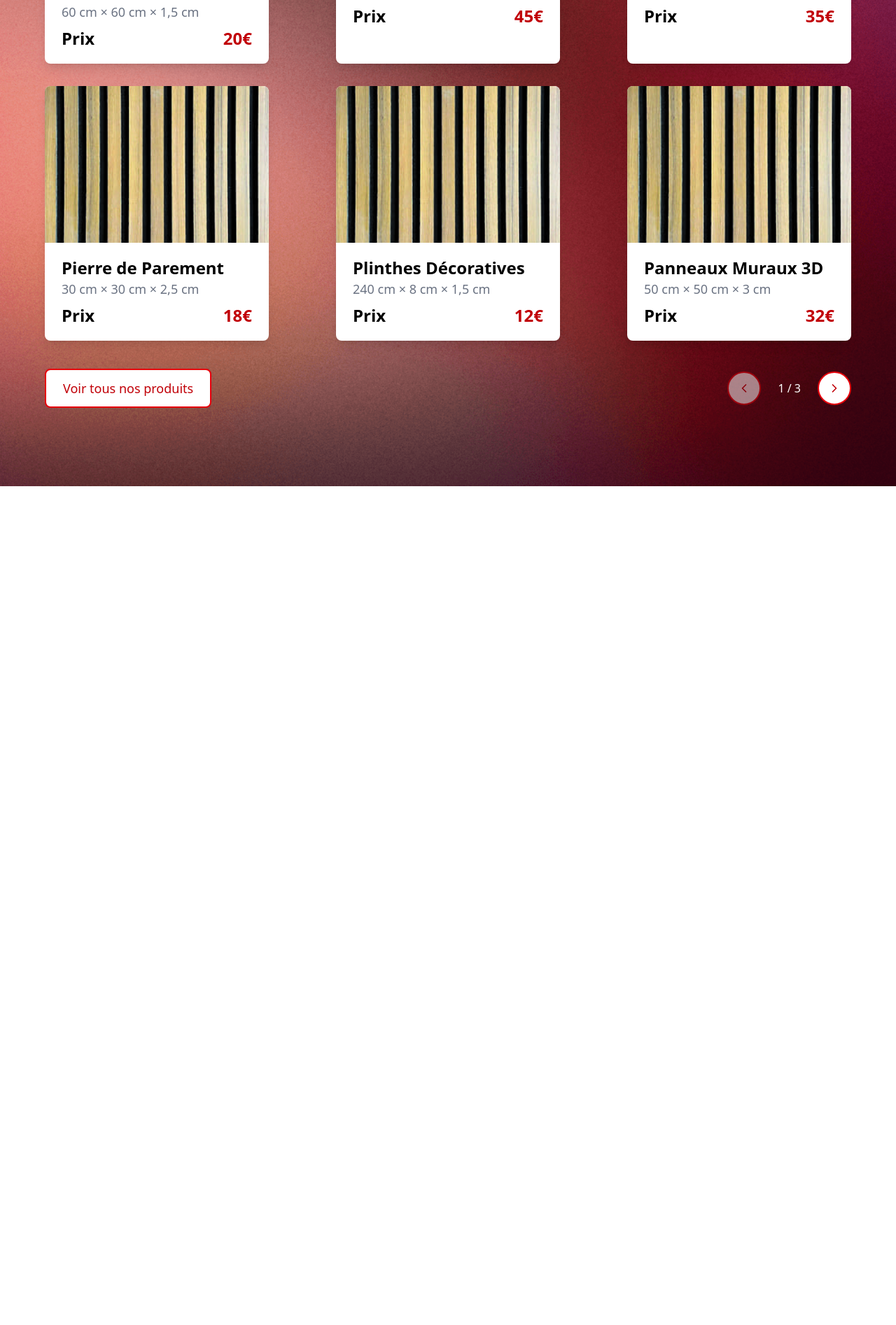
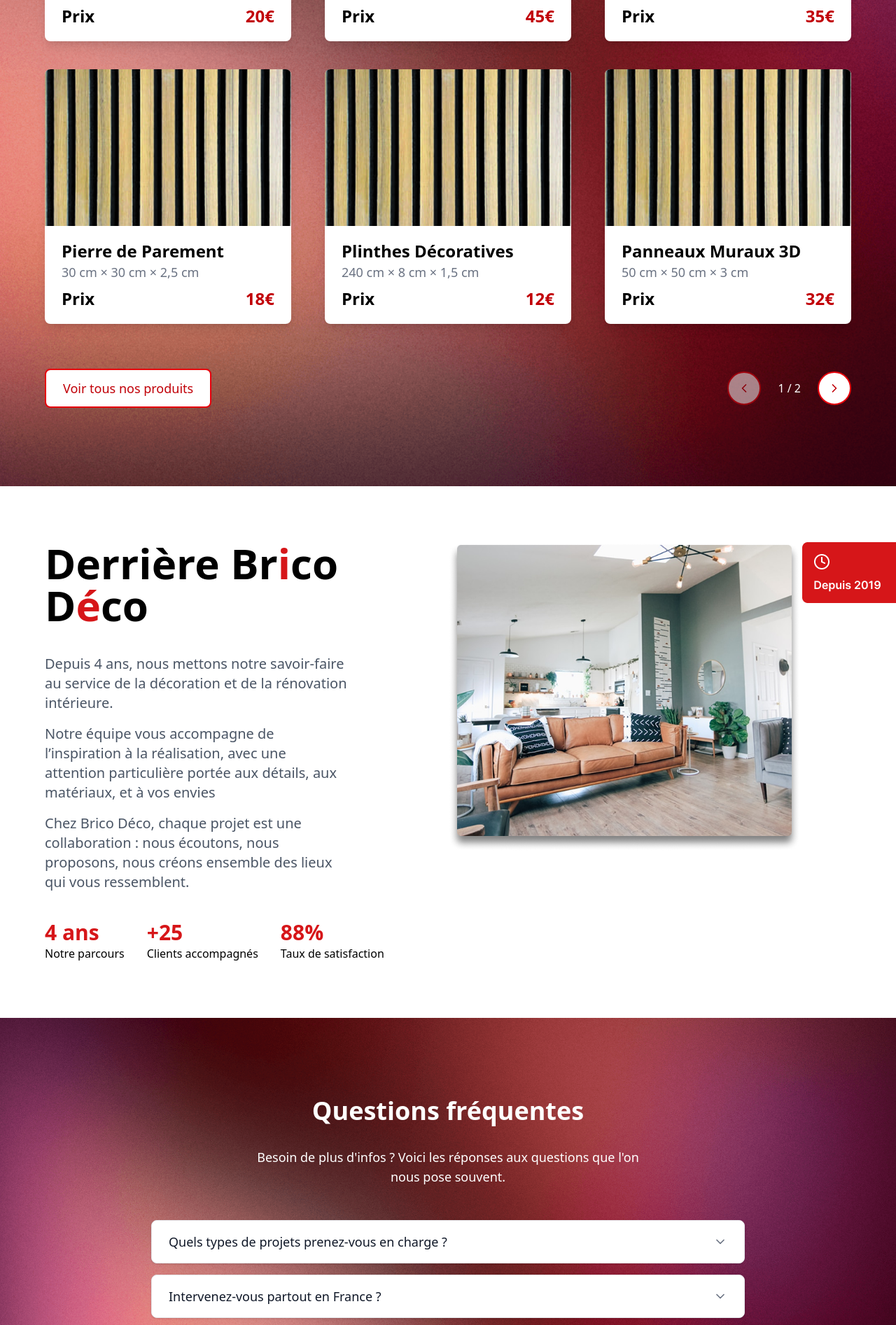
Before and after one commit to younesbennaceur/Brico-D-co, a React (Vite) app: page / in a window 1280 px wide. Shown: the part 2326-4220 px from the top of the page at 70% size. Before the commit the page ends 3021 px from the top, so only its background shows below. Built offline with nearby package versions, Linux system fonts and the light colour scheme.

Commit message:
Questions fréquentes

```diff
--- a/src/components/AboutUs.jsx
+++ b/src/components/AboutUs.jsx
@@ -1,7 +1,64 @@
-import React from 'react'
+import React from "react";
+import { NavLink } from "react-router-dom";
+import Hero from "../assets/hero.png";
+import About from "../assets/aboutus.png"; // Assurez-vous d'avoir une image pour la section "À propos"
+import since from "../assets/2019.png"; // Image pour "Depuis 4 ans"
 
 export default function AboutUs() {
   return (
-    <div>AboutUs</div>
-  )
+    <div>
+      <div className="mx-4 sm:mx-[5%] py-20 flex flex-row   ">
+        <div className="w-1/2 flex flex-col gap-10 justify-center">
+          <h1 className="text-6xl  font-bold">
+            Derrière Br<span className="text-[var(--primary-color)]">i</span>co
+            D<span className="text-[var(--primary-color)]">é</span>co
+          </h1>
+
+          <div className="text-xl text-gray-600 w-3/4 flex flex-col gap-4">
+            <p>
+               Depuis 4 ans, nous mettons notre savoir-faire au service de la
+            décoration et de la rénovation intérieure.
+            </p>
+            <p>
+               Notre équipe vous accompagne de l’inspiration à la réalisation, avec
+            une attention particulière portée aux détails, aux matériaux, et à
+            vos envies
+            </p>
+            <p>
+               Chez Brico Déco, chaque projet est une collaboration : nous
+            écoutons, nous proposons, nous créons ensemble des lieux qui vous
+            ressemblent.
+            </p>
+
+          </div>
+
+          <div className="flex flex-col sm:flex-row gap-8  text-center sm:text-left">
+            <div>
+              <h1 className="text-3xl font-bold text-[var(--primary-color)]">
+                4 ans
+              </h1>
+              <p>Notre parcours</p>
+            </div>
+            <div>
+              <h1 className="text-3xl font-bold text-[var(--primary-color)]">
+                +25
+              </h1>
+              <p>Clients accompagnés</p>
+            </div>
+            <div>
+              <h1 className="text-3xl font-bold text-[var(--primary-color)]">
+                88%
+              </h1>
+              <p>Taux de satisfaction</p>
+            </div>
+          </div>
+        </div>
+
+        <div className="w-1/2 relative ">
+        <img className="w-7/8" src={About} alt="" />
+        <img className=" absolute top-0 -right-19" src={since} alt="" />
+        </div>
+      </div>
+    </div>
+  );
 }
--- a/src/components/FAQ.jsx
+++ b/src/components/FAQ.jsx
@@ -1,7 +1,88 @@
+import { useState } from 'react';
+import { ChevronDown, Dice1 } from 'lucide-react';
+import BackgroundImage from '../assets/backgroundImage.png';
+
+export default function FAQComponent() {
+  const [openItems, setOpenItems] = useState({});
+
+  const faqItems = [
+    {
+      id: 'projects',
+      question: 'Quels types de projets prenez-vous en charge ?',
+      answer: 'Nous prenons en charge une large gamme de projets de rénovation : rénovation complète d\'appartements et maisons, réaménagement d\'espaces, travaux de plomberie, électricité, peinture, carrelage, parquet, cuisine, salle de bain, et bien plus encore. Chaque projet est étudié selon vos besoins spécifiques.'
+    },
+    {
+      id: 'france',
+      question: 'Intervenez-vous partout en France ?',
+      answer: 'Nous intervenons principalement en Île-de-France et dans les grandes métropoles françaises. Pour les projets d\'envergure, nous pouvons nous déplacer dans toute la France. N\'hésitez pas à nous contacter pour vérifier la faisabilité de votre projet selon votre localisation.'
+    },
+    {
+      id: 'devis',
+      question: 'Est-ce que vous proposez des devis ?',
+      answer: 'Oui, nous proposons des devis gratuits et détaillés. Après une première visite sur site, nous établissons un devis complet incluant les matériaux, la main-d\'œuvre et les délais. Le devis est valable 30 jours and nous nous engageons sur les prix annoncés.'
+    },
+    {
+      id: 'materiaux',
+      question: 'Puis-je choisir les matériaux moi-même ?',
+      answer: 'Absolument ! Vous pouvez soit choisir vos propres matériaux, soit bénéficier de nos conseils et de notre réseau de fournisseurs partenaires. Nous vous guidons dans le choix des matériaux selon votre budget, vos goûts et les contraintes techniques du projet.'
+    },
+    {
+      id: 'duree',
+      question: 'Combien de temps dure une rénovation ?',
+      answer: 'La durée dépend de l\'ampleur du projet. Une rénovation de salle de bain prend généralement 1-2 semaines, une cuisine 2-3 semaines, et une rénovation complète d\'appartement 1-3 mois. Nous établissons un planning précis dès le début et nous nous efforçons de respecter les délais convenus.'
+    }
+  ];
+
+  const toggleItem = (id) => {
+    setOpenItems(prev => ({
+      ...prev,
+      [id]: !prev[id]
+    }));
+  };
+
+  return (
+    <div className="bg-cover min-h-screen bg-center bg-no-repeat flex justify-center items-center"
+          style={{ backgroundImage: `url(${BackgroundImage})` }}>
+          <div className='mx-4 sm:mx-[5%] flex flex-col justify-center items-center  gap-6 py-20 text-center text-white'>
+              <h1 className='text-4xl font-bold mb-2'>Questions fréquentes</h1>
+          <div>
+            <p className='text-lg'>Besoin de plus d'infos ? Voici les réponses aux questions que l'on <br /> nous pose souvent.</p>
+          </div>
+          <div className="max-w-4xl mx-auto p-6 space-y-4">
+      {faqItems.map((item) => (
+        <div key={item.id} className="border border-gray-200 rounded-lg bg-white shadow-sm">
+          <button
+            onClick={() => toggleItem(item.id)}
+            className="w-full px-6 py-4 text-left flex items-center justify-between hover:bg-gray-50 transition-colors duration-200 focus:outline-none"
+          >
+            <span className="text-lg font-medium text-gray-900 pr-4">
+              {item.question}
+            </span>
+            <ChevronDown
+              className={`w-5 h-5 text-gray-500 transition-transform duration-200 flex-shrink-0 ${
+                openItems[item.id] ? 'rotate-180' : ''
+              }`}
+            />
+          </button>
+
+          <div
+            className={`overflow-hidden transition-all duration-200 ease-in-out ${
+              openItems[item.id] ? 'max-h-96 opacity-100' : 'max-h-0 opacity-0'
+            }`}
+          >
+            <div className="px-6 pb-4 text-gray-700 leading-relaxed text-left">
+              {item.answer}
+            </div>
+          </div>
+        </div>
+      ))}
+    </div>
+          </div>
 
 
-export default function FAQ() {
-  return (
-    <div>FAQ</div>
-  )
+
+    </div>
+
+
+  );
 }
--- a/src/components/Produits.jsx
+++ b/src/components/Produits.jsx
@@ -1,143 +1,47 @@
 import React, { useState } from 'react'
-import { ChevronLeft, ChevronRight } from 'lucide-react';
-import BackgroundImage from '../assets/backgroundImage.png'; // Ton image de fond
-import pic from '../assets/Produit.png'; // Image par défaut pour les produits
+import { ChevronLeft, ChevronRight } from 'lucide-react'
+import BackgroundImage from '../assets/backgroundImage.png'
+import pic from '../assets/Produit.png'
 
 export default function Produits() {
-  const [activeFilter, setActiveFilter] = useState('Tous');
-  const [currentPage, setCurrentPage] = useState(1);
-  const itemsPerPage = 6; // Nombre de produits par page
+  const [activeFilter, setActiveFilter] = useState('Tous')
+  const [currentPage, setCurrentPage] = useState(1)
+  const itemsPerPage = 6
 
-  const filters = ['Tous', 'Murs', 'Sols', 'Bois', 'Pierre', 'Accessoires'];
+  const filters = ['Tous', 'Murs', 'Sols', 'Bois', 'Pierre', 'Accessoires']
   const Produit = [
-  {
-    titre: 'Carrés Acoustiques Asos',
-    description: '60 cm × 60 cm × 1,5 cm',
-    filter: 'Murs',
-    prix: '20€',
-    image: pic
-  },
-  {
-    titre: 'Parquet Chêne Massif',
-    description: '120 cm × 20 cm × 2 cm',
-    filter: 'Sols',
-    prix: '45€',
-    image: pic
-  },
-  {
-    titre: 'Lambris Bois Naturel',
-    description: '200 cm × 15 cm × 1,8 cm',
-    filter: 'Bois',
-    prix: '35€',
-    image: pic
-  },
-  {
-    titre: 'Pierre de Parement',
-    description: '30 cm × 30 cm × 2,5 cm',
-    filter: 'Pierre',
-    prix: '18€',
-    image: pic
-  },
-  {
-    titre: 'Plinthes Décoratives',
-    description: '240 cm × 8 cm × 1,5 cm',
-    filter: 'Accessoires',
-    prix: '12€',
-    image: pic
-  },
-  {
-    titre: 'Panneaux Muraux 3D',
-    description: '50 cm × 50 cm × 3 cm',
-    filter: 'Murs',
-    prix: '32€',
-    image: pic
-  },
-  {
-    titre: 'Carrelage Moderne',
-    description: '40 cm × 40 cm × 1 cm',
-    filter: 'Sols',
-    prix: '25€',
-    image: pic
-  },
-  {
-    titre: 'Poutre Décorative',
-    description: '300 cm × 20 cm × 15 cm',
-    filter: 'Bois',
-    prix: '85€',
-    image: pic
-  },
-  {
-    titre: 'Mosaïque Pierre',
-    description: '30 cm × 30 cm × 1 cm',
-    filter: 'Pierre',
-    prix: '28€',
-    image: pic
-  },
-   {
-    titre: 'Carrés Acoustiques Asos',
-    description: '60 cm × 60 cm × 1,5 cm',
-    filter: 'Murs',
-    prix: '20€',
-    image: pic
-  },
-   {
-    titre: 'Carrés Acoustiques Asos',
-    description: '60 cm × 60 cm × 1,5 cm',
-    filter: 'Murs',
-    prix: '20€',
-    image: pic
-  },
-   {
-    titre: 'Carrés Acoustiques Asos',
-    description: '60 cm × 60 cm × 1,5 cm',
-    filter: 'Murs',
-    prix: '20€',
-    image: pic
-  },
-   {
-    titre: 'Carrés Acoustiques Asos',
-    description: '60 cm × 60 cm × 1,5 cm',
-    filter: 'Murs',
-    prix: '20€',
-    image: pic
+    { titre: 'Carrés Acoustiques Asos', description: '60 cm × 60 cm × 1,5 cm', filter: 'Murs', prix: '20€', image: pic },
+    { titre: 'Parquet Chêne Massif', description: '120 cm × 20 cm × 2 cm', filter: 'Sols', prix: '45€', image: pic },
+    { titre: 'Lambris Bois Naturel', description: '200 cm × 15 cm × 1,8 cm', filter: 'Bois', prix: '35€', image: pic },
+    { titre: 'Pierre de Parement', description: '30 cm × 30 cm × 2,5 cm', filter: 'Pierre', prix: '18€', image: pic },
+    { titre: 'Plinthes Décoratives', description: '240 cm × 8 cm × 1,5 cm', filter: 'Accessoires', prix: '12€', image: pic },
+    { titre: 'Panneaux Muraux 3D', description: '50 cm × 50 cm × 3 cm', filter: 'Murs', prix: '32€', image: pic },
+    { titre: 'Carrelage Moderne', description: '40 cm × 40 cm × 1 cm', filter: 'Sols', prix: '25€', image: pic },
+    { titre: 'Poutre Décorative', description: '300 cm × 20 cm × 15 cm', filter: 'Bois', prix: '85€', image: pic },
+    { titre: 'Mosaïque Pierre', description: '30 cm × 30 cm × 1 cm', filter: 'Pierre', prix: '28€', image: pic },
+  ]
+
+  const produitsFiltres = activeFilter === 'Tous' ? Produit : Produit.filter(p => p.filter === activeFilter)
+  const totalPages = Math.ceil(produitsFiltres.length / itemsPerPage)
+  const startIndex = (currentPage - 1) * itemsPerPage
+  const produitsAffiches = produitsFiltres.slice(startIndex, startIndex + itemsPerPage)
+
+  const handlePageChange = (newPage) => {
+    if (newPage >= 1 && newPage <= totalPages) setCurrentPage(newPage)
   }
-];
 
+  const handleVoirTous = () => {
+    setCurrentPage(1)
+    setActiveFilter('Tous')
+  }
 
-  // Filtrage des produits
-  const produitsFiltres = activeFilter === 'Tous'
-    ? Produit
-    : Produit.filter(produit => produit.filter === activeFilter);
-
-  // Calcul de la pagination
-  const totalPages = Math.ceil(produitsFiltres.length / itemsPerPage);
-  const startIndex = (currentPage - 1) * itemsPerPage;
-  const produitsAffiches = produitsFiltres.slice(startIndex, startIndex + itemsPerPage);
-
-  // Fonction pour changer de page
-  const handlePageChange = (newPage) => {
-    if (newPage >= 1 && newPage <= totalPages) {
-      setCurrentPage(newPage);
+  const handleFilterChange = (filter) => {
+    setActiveFilter(filter)
+    setCurrentPage(1)
   }
-  };
-
-  // Fonction pour voir tous les produits (enlève la pagination)
-  const handleVoirTous = () => {
-    setCurrentPage(1);
-    setActiveFilter('Tous');
-  };
-
-  // Reset de la page quand on change de filtre
-  const handleFilterChange = (filter) => {
-    setActiveFilter(filter);
-    setCurrentPage(1);
-  };
 
   return (
-    <div
-      className="bg-cover min-h-screen bg-center bg-no-repeat flex items-center"
-           style={{ backgroundImage: `url(${BackgroundImage})` }}
-    >
+    <div className="bg-cover min-h-screen bg-center bg-no-repeat flex items-center" style={{ backgroundImage: `url(${BackgroundImage})` }}>
       <div className='mx-4 sm:mx-[5%] w-full'>
         <div className='flex flex-col gap-6 py-20 text-center text-white'>
           <h1 className='text-4xl font-bold mb-2'>Nos Produits</h1>
@@ -163,15 +67,26 @@
             ))}
           </div>
 
-          {/* Contenu filtré */}
-          <div className='mt-12'>
+          {/* Grille de produits */}
+          <div className='mt-12 grid grid-cols-1 sm:grid-cols-2 lg:grid-cols-3 gap-x-12 gap-y-10 justify-items-center'>
+            {produitsAffiches.map((produit, index) => (
+              <div
+                key={startIndex + index}
+                className="group relative bg-white rounded-lg flex flex-col shadow-lg hover:shadow-xl transition-shadow duration-300 max-w-sm w-full"
+              >
+               <div className="relative">
+  <img
+    className="rounded-t-lg w-full h-56 object-cover"
+    src={produit.image}
+    alt={produit.titre}
+  />
+  <button
+    className="absolute top-1/2 left-1/2 transform -translate-x-1/2 -translate-y-1/2 bg-red-600 text-white px-4 py-2 rounded-md text-sm font-medium opacity-0 group-hover:opacity-100 transition duration-300"
+  >
+    Voir produit
+  </button>
+</div>
 
-
-            {/* Grille de produits */}
-            <div className='grid grid-cols- md:grid-cols-2 lg:grid-cols-3 gap-x-24 gap-y-8  justify-items-center'>
-              {produitsAffiches.map((produit, index) => (
-                <div key={startIndex + index} className='bg-white rounded-lg flex flex-col shadow-lg hover:shadow-xl transition-shadow duration-300 max-w-sm w-full'>
-                  <img className="rounded-t-lg w-full h-56 object-cover" src={produit.image} alt={produit.titre} />
                 <div className="px-6 py-5 flex flex-col">
                   <h1 className="text-start text-black text-2xl font-bold">{produit.titre}</h1>
                   <p className="text-start text-lg font-medium text-gray-500">{produit.description}</p>
@@ -184,8 +99,8 @@
             ))}
           </div>
 
-            {/* Barre de navigation avec boutons */}
-            <div className='flex justify-between items-center mt-10 mb-8'>
+          {/* Navigation et Voir tous */}
+          <div className='flex justify-between items-center mt-10 mb-8 flex-wrap gap-6'>
             <button
               onClick={handleVoirTous}
               className='border-2 border-red-600 text-red-700 bg-white px-6 py-3 rounded-lg text-lg font-medium hover:bg-red-50 transition-colors duration-300'
@@ -193,22 +108,18 @@
               Voir tous nos produits
             </button>
 
-              {/* Boutons de pagination - affichés uniquement s'il y a plus d'une page */}
             {totalPages > 1 && (
               <div className='flex gap-3 items-center'>
                 <button
                   onClick={() => handlePageChange(currentPage - 1)}
                   disabled={currentPage === 1}
                   className={`border-2 border-red-600 bg-white w-12 h-12 rounded-full flex items-center justify-center transition-colors duration-300 ${
-                      currentPage === 1
-                        ? 'opacity-50 cursor-not-allowed'
-                        : 'hover:bg-red-50'
+                    currentPage === 1 ? 'opacity-50 cursor-not-allowed' : 'hover:bg-red-50'
                   }`}
                 >
                   <ChevronLeft className='text-red-700' size={20} />
                 </button>
 
-                  {/* Indicateur de page */}
                 <span className='text-white font-medium px-3'>
                   {currentPage} / {totalPages}
                 </span>
@@ -217,9 +128,7 @@
                   onClick={() => handlePageChange(currentPage + 1)}
                   disabled={currentPage === totalPages}
                   className={`border-2 border-red-600 bg-white w-12 h-12 rounded-full flex items-center justify-center transition-colors duration-300 ${
-                      currentPage === totalPages
-                        ? 'opacity-50 cursor-not-allowed'
-                        : 'hover:bg-red-50'
+                    currentPage === totalPages ? 'opacity-50 cursor-not-allowed' : 'hover:bg-red-50'
                   }`}
                 >
                   <ChevronRight className='text-red-700' size={20} />
@@ -230,6 +139,5 @@
         </div>
       </div>
     </div>
-    </div>
   )
 }
--- a/src/pages/Home.jsx
+++ b/src/pages/Home.jsx
@@ -3,6 +3,8 @@
 import Contact from '../components/Contact'
 import Projets from '../components/Projets'
 import Produits from '../components/Produits'
+import AboutUs from '../components/AboutUs'
+import FAQ from '../components/FAQ'
 
 export default function Home() {
   return (
@@ -10,6 +12,8 @@
         <Hero/>
         <Projets/>
         <Produits/>
+        <AboutUs/>
+        <FAQ/>
 
     </div>
 
```
Also changed, not shown: src/assets/2019.png (added), src/assets/aboutus.png (added). Lines whose indentation alone changed are shown as unchanged.
